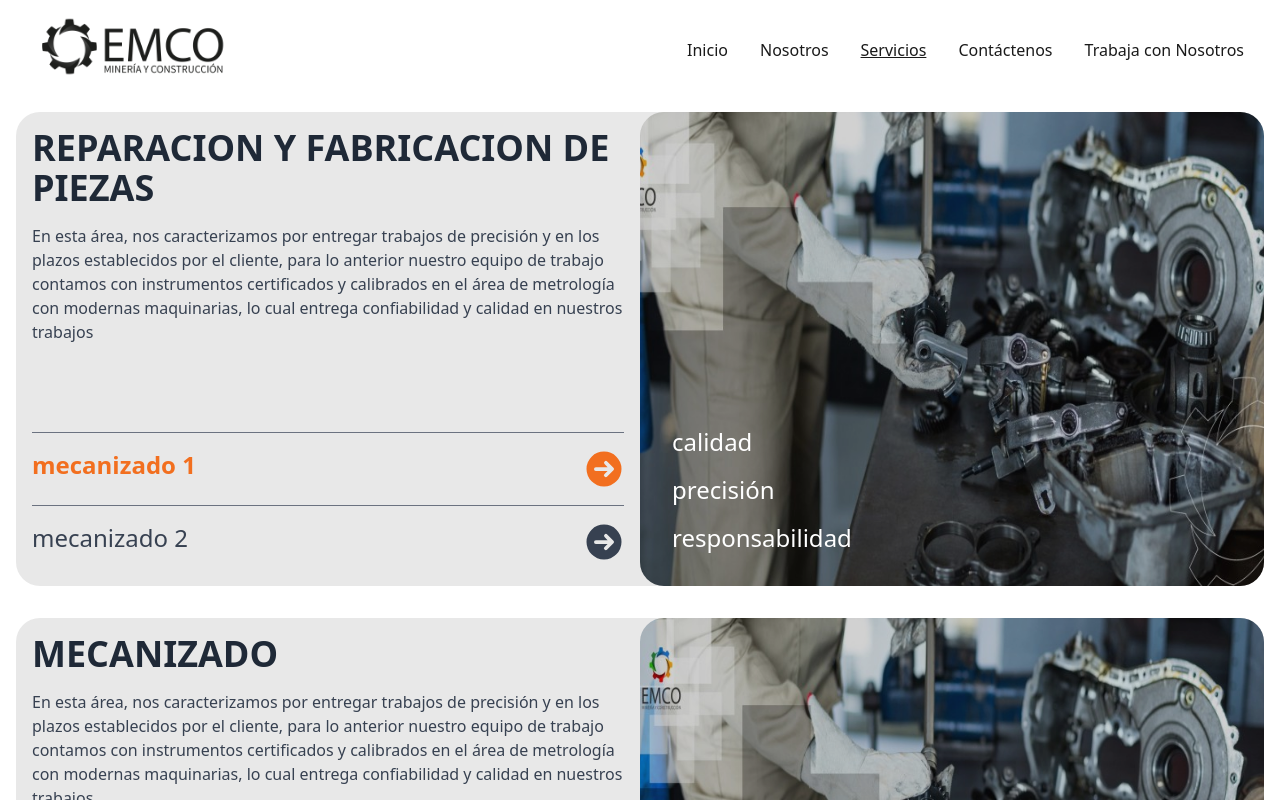
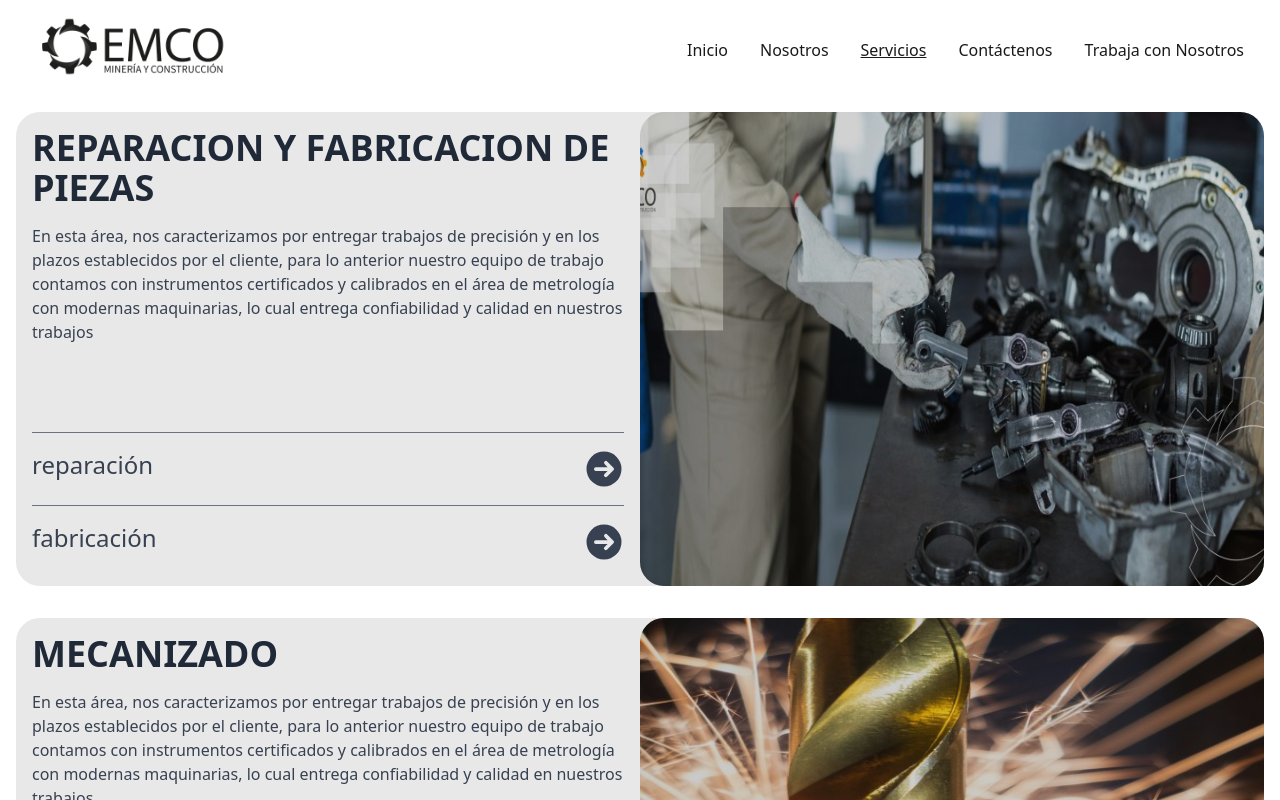
Before and after one commit to percy002/EMCO, a Next.js app: page /servicios in a window 1280 px wide. Shown: the top 800 px of the page. Built offline with nearby package versions, Linux system fonts and the light colour scheme.

Commit message:
servicios sin subservicios dinamicos

```diff
--- a/src/app/nosotros/page.tsx
+++ b/src/app/nosotros/page.tsx
@@ -117,7 +117,7 @@ export default function page() {
               <h5 className="text-2xl font-bold tracking-tight text-primary ">
                 Misión
               </h5>
-              <p className="font-normal text-gray-700 dark:text-gray-400">
+              <p className="font-normal text-gray-700 ">
                 Here are the biggest enterprise technology acquisitions of 2021
                 so far, in reverse chronological order.
               </p>
@@ -128,7 +128,7 @@ export default function page() {
               <h5 className="text-2xl font-bold tracking-tight text-primary ">
                 Visión
               </h5>
-              <p className="font-normal text-gray-700 dark:text-gray-400">
+              <p className="font-normal text-gray-700 ">
                 Here are the biggest enterprise technology acquisitions of 2021
                 so far, in reverse chronological order.
               </p>
@@ -148,9 +148,9 @@ export default function page() {
         </div>
       </section>
       <section className="container mt-14">
-        <div className="text-xl">
-          <p className="my-4"><span className="text-primary font-bold">Misión: </span>Somos líderes de Producción Segura de cobre, haciendo de cada día nuestro mejor día.</p>
-          <p className="my-4"><span className="text-primary font-bold">Visión: </span>Somos líderes de Producción Segura de cobre, haciendo de cada día nuestro mejor día.</p>
+        <div className="font-base text-gray-700">
+          <p className="my-4 text-xl"><span className="text-primary font-bold">Misión: </span>Somos líderes de Producción Segura de cobre, haciendo de cada día nuestro mejor día.</p>
+          <p className="my-4 text-xl"><span className="text-primary font-bold">Visión: </span>Somos líderes de Producción Segura de cobre, haciendo de cada día nuestro mejor día.</p>
         </div>
       </section>
       <section className="container mt-14">
--- a/src/app/servicios/page.tsx
+++ b/src/app/servicios/page.tsx
@@ -1,33 +1,21 @@
 import SwiperCarousel from "@/components/fullPageScrollVertical/SwiperCarousel/SwiperCarousel";
 import HeroCarousel from "@/components/mainPage/HeroCarousel";
-import WhatWeOffer, {
-  Subservicio,
-} from "@/components/servicesPage/WhatWeOffer";
+import WhatWeOffer from "@/components/servicesPage/WhatWeOffer";
 
 export default function page() {
-  const serviciosMecanizado: Subservicio[] = [
-    {
-      title: "mecanizado 1",
-      imageURL: "/images/servicios/Reparacion_fabricacion_piezas.jpg",
-      caracteristicas: ["calidad", "precisión", "responsabilidad"],
-    },
-    {
-      title: "mecanizado 2",
-      imageURL: "/images/servicios/mecanizado.jpg",
-      caracteristicas: ["calidad", "precisión"],
-    },
-  ];
   return (
     <div className="mt-28">
       <WhatWeOffer
         title="REPARACION Y FABRICACION DE PIEZAS"
         descripcion="En esta área, nos caracterizamos por entregar trabajos de precisión y en los plazos establecidos por el cliente, para lo anterior nuestro equipo de trabajo contamos con instrumentos certificados y calibrados en el área de metrología con modernas maquinarias, lo cual entrega confiabilidad y calidad en nuestros trabajos"
-        subservicios={serviciosMecanizado}
+        imageURL="/images/servicios/Reparacion_fabricacion_piezas.jpg"
+        subservicios={['reparación','fabricación']}
       />
       <WhatWeOffer
         title="MECANIZADO"
         descripcion="En esta área, nos caracterizamos por entregar trabajos de precisión y en los plazos establecidos por el cliente, para lo anterior nuestro equipo de trabajo contamos con instrumentos certificados y calibrados en el área de metrología con modernas maquinarias, lo cual entrega confiabilidad y calidad en nuestros trabajos"
-        subservicios={serviciosMecanizado}
+        imageURL="/images/servicios/mecanizado.jpg"
+        subservicios={['mecanizado1','mecanizado2', 'mecanizado3']}
       />
     </div>
   );
--- a/src/components/servicesPage/DetailSubservice.tsx
+++ /dev/null
@@ -1,24 +0,0 @@
-import { Subservicio } from "./WhatWeOffer";
-
-export interface Props {
-    subservicio : Subservicio
-  }
-export default function DetailSubService({subservicio} : Props) {
-  return (
-    <div
-      className={`md:w-1/2 flex h-[40vh] md:h-auto relative rounded-3xl justify-start items-end bg-cover bg-center bg-no-repeat`}
-      style={{ backgroundImage: `url(${subservicio.imageURL})` }}
-    >
-      <div className="absolute inset-0 bg-black bg-opacity-20 rounded-3xl"></div>
-      <div className="p-8 text-2xl text-white relative z-10">
-        <ul className="space-y-4">
-            {
-                subservicio.caracteristicas && subservicio.caracteristicas.map((caract,index) => (
-                    <li key={index}>{caract}</li>
-                ))
-            }
-        </ul>
-      </div>
-    </div>
-  );
-}
--- a/src/components/servicesPage/WhatWeOffer.tsx
+++ b/src/components/servicesPage/WhatWeOffer.tsx
@@ -1,33 +1,21 @@
 "use client";
 import { ArrowRightCircleIcon } from "@heroicons/react/16/solid";
-import DetailSubService from "./DetailSubservice";
 import { useState } from "react";
 
-export interface Subservicio {
-  title: string;
-  imageURL: string;
-  caracteristicas: string[];
-}
 interface Props {
   title: string;
   descripcion: string;
-  subservicios: Subservicio[];
+  subservicios: string[];
+  imageURL: string;
 }
 export default function WhatWeOffer({
   title,
   descripcion,
   subservicios,
+  imageURL,
 }: Props) {
-  const [subServiceDetail, setSubServiceDetail] = useState<Subservicio>(
-    subservicios[0]
-  );
-  const [currentIndex, setCurrentIndex] = useState<number>(0);
-  const imagenServicio = `/images/servicios/mecanizado.jpg`;
 
-  const handleClick = (index: number) => {
-    setSubServiceDetail(subservicios[index]);
-    setCurrentIndex(index);
-  };
+
   return (
     <div className="mt-8">
       <section className="px-4">
@@ -46,14 +34,11 @@ export default function WhatWeOffer({
                     subservicios.map((el, index) => (
                       <div
                         key={index}
-                        onClick={() => handleClick(index)}
-                        className={`text-gray-700 text-lg py-2 cursor-pointer hover:text-primary transition-colors duration-500 ${
-                          index === currentIndex && "text-primary font-semibold"
-                        }`}
+                        className={`text-gray-700 text-lg py-2 transition-colors duration-500 `}
                       >
                         <div className="border-t border-gray-500 py-2 rounded-none"></div>
                         <div className="flex justify-between">
-                          <h3 className="text-2xl">{el.title}</h3>
+                          <h3 className="text-2xl">{el}</h3>
                           <ArrowRightCircleIcon className={`w-10 h-10`} />
                         </div>
                       </div>
@@ -62,7 +47,17 @@ export default function WhatWeOffer({
               </section>
             </article>
           </div>
-          <DetailSubService subservicio={subServiceDetail} />
+          {/* <DetailSubService subservicio={subServiceDetail} /> */}
+          <div
+            className={`md:w-1/2 flex h-[40vh] md:h-auto relative rounded-3xl justify-start items-end bg-cover bg-center bg-no-repeat`}
+            style={{backgroundImage:`url(${imageURL})`}}
+            >
+            <div className="absolute inset-0 bg-black bg-opacity-20 rounded-3xl"></div>
+            <div className="p-8 text-2xl text-white relative z-10">
+              <ul className="space-y-4">
+              </ul>
+            </div>
+          </div>
         </div>
       </section>
     </div>
```
